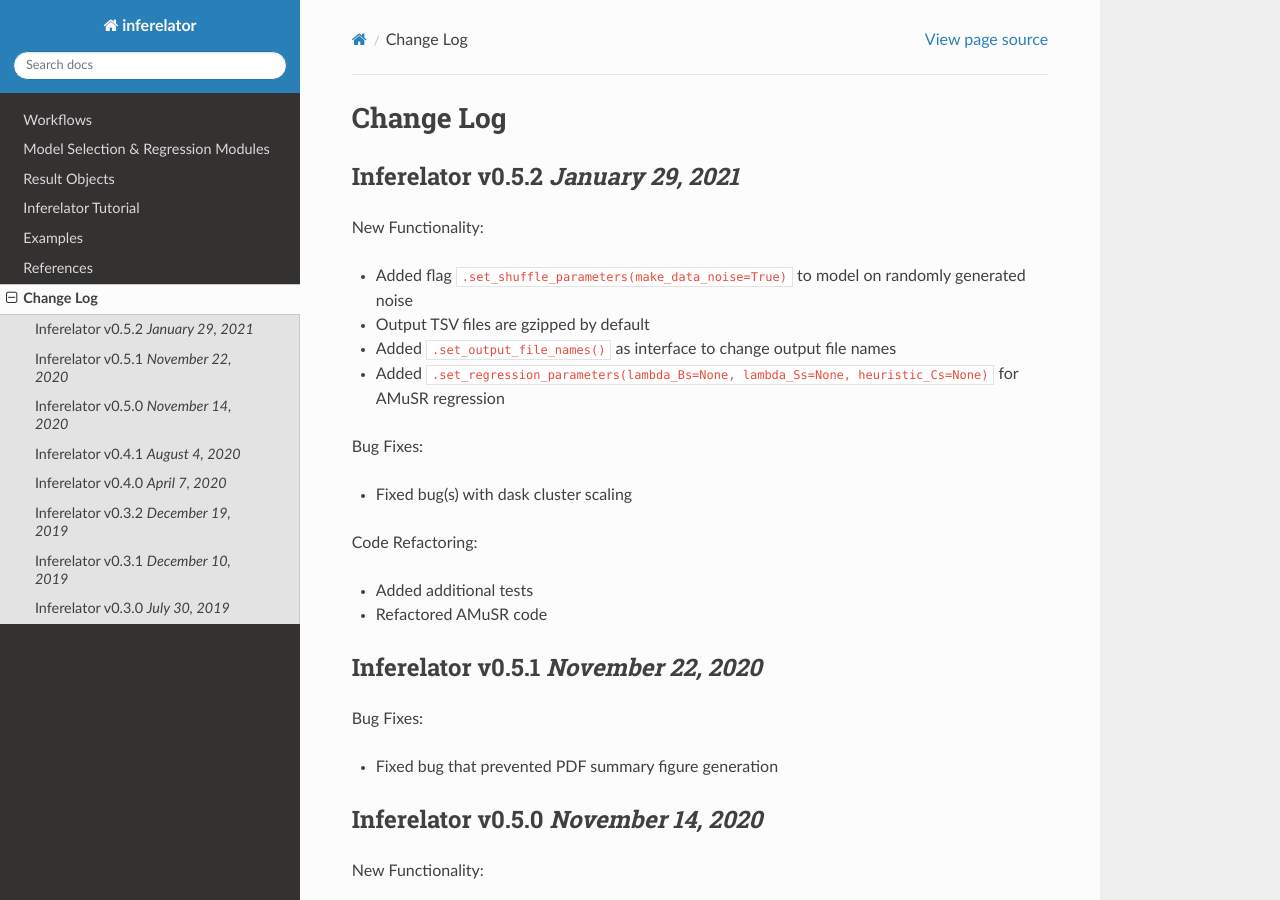
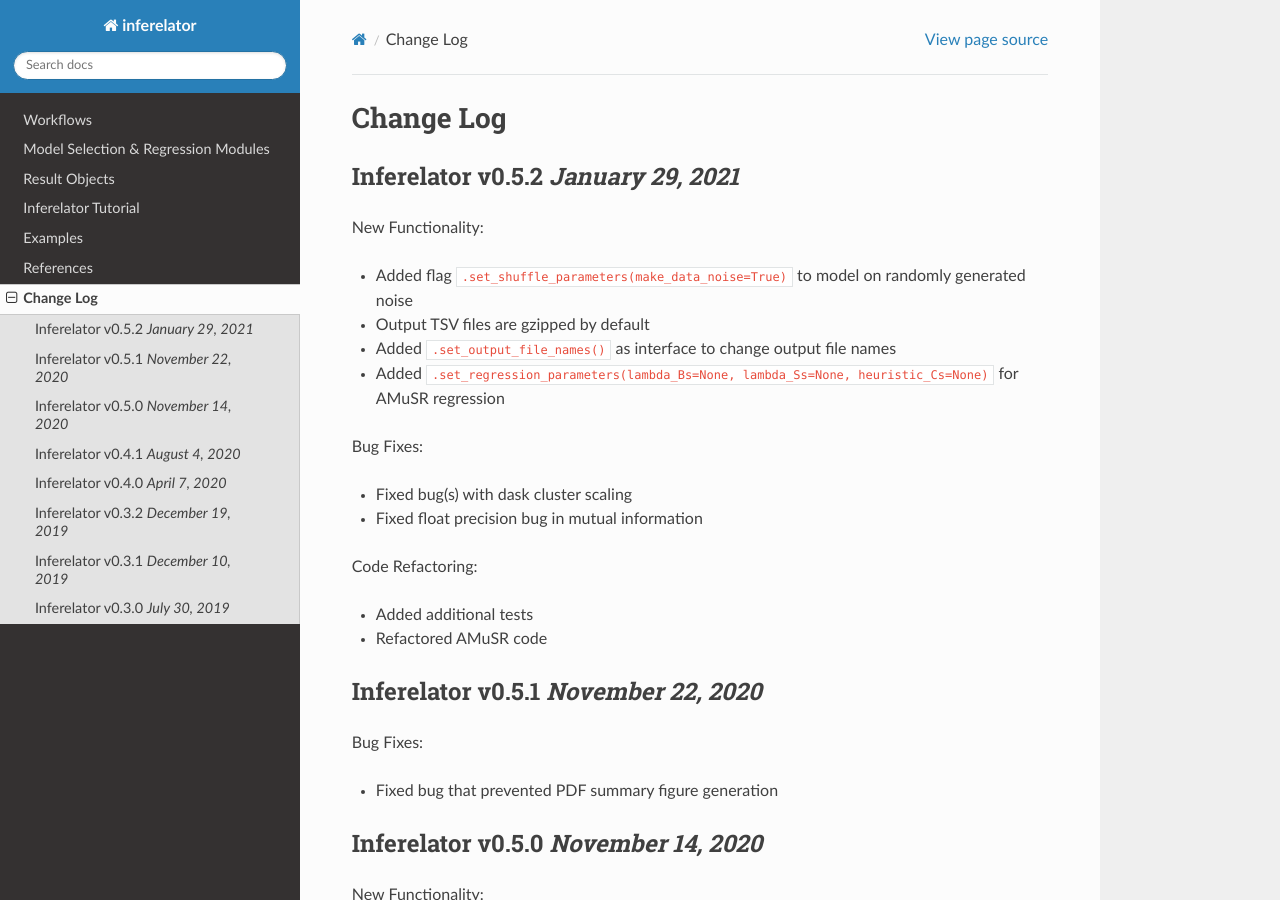
Before and after one commit to flatironinstitute/inferelator, a Sphinx documentation site: the page built from docs/changelog.rst, in a window 1280 px wide and 900 px high. Built offline with Sphinx 7.4.7 and the Read the Docs theme 2.0.0, drawn with Linux system fonts in a browser that asks for light colours.

Commit message:
Float precision

```diff
--- a/docs/changelog.rst
+++ b/docs/changelog.rst
@@ -14,6 +14,7 @@ New Functionality:
 Bug Fixes:
 
 - Fixed bug(s) with dask cluster scaling
+- Fixed float precision bug in mutual information
 
 Code Refactoring:
 
```
